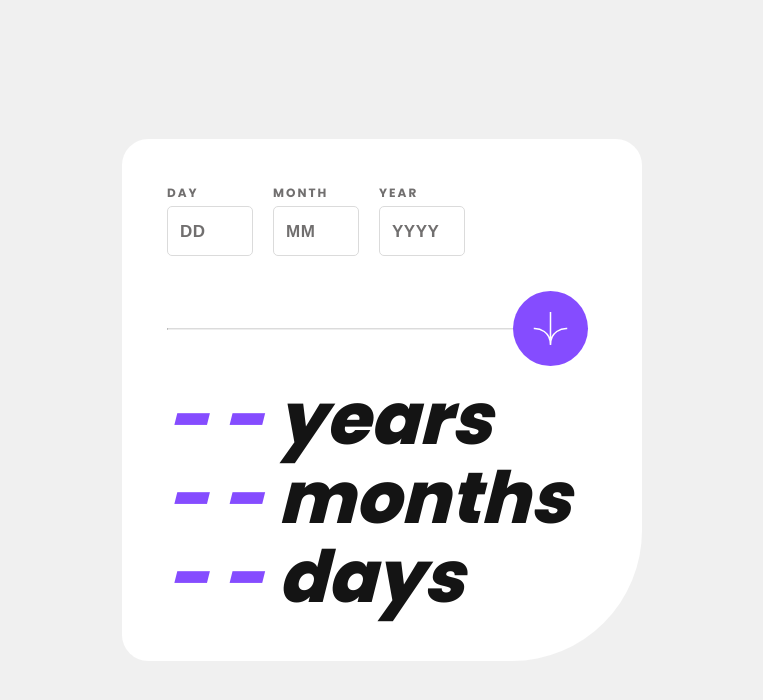
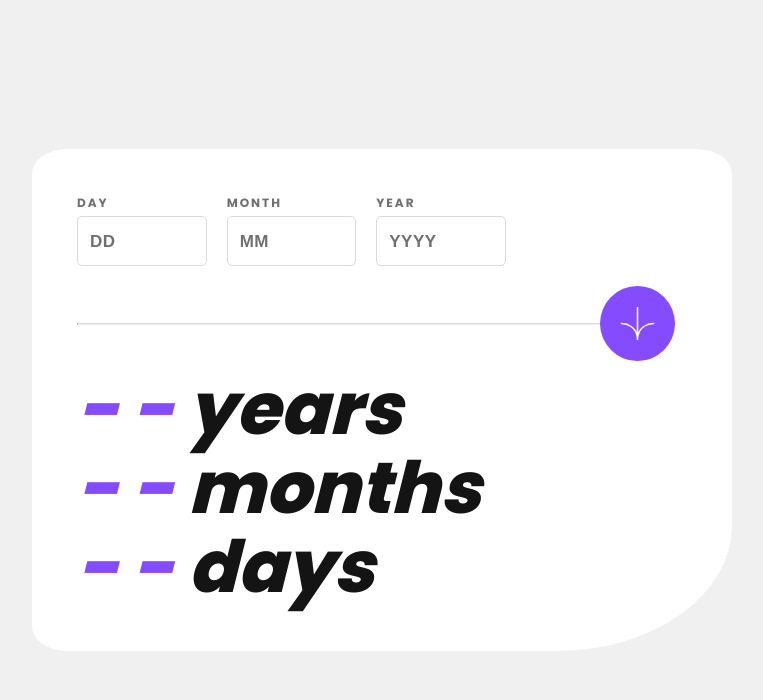
Before and after one commit to zun-liang/fem-age-calculator-app, a React (Create React App) app: page / in a window 1280 px wide. Shown: the top 700 px of the page, without its empty margins (258-1021 px from the left). Built offline with nearby package versions, Linux system fonts and the light colour scheme.

Commit message:
fix input type

```diff
--- a/src/App.css
+++ b/src/App.css
@@ -2,7 +2,6 @@
   box-sizing: border-box;
   padding: 0;
   margin: 0;
-  transition: ease all 1s;
 }
 
 :root {
@@ -16,19 +15,28 @@
   --off-black: hsl(0, 0%, 8%);
 }
 
+html, body, main {
+  width: 100vw;
+  height: 100%;
+  min-height: 100vh;
+}
+
 body {
-  min-height: 100vh;
-  overflow: hidden;
   color: var(--off-black);
   font-family: 'Poppins', sans-serif;
   background-color: var(--off-white);
 }
 
+main {
+  display: flex;
+  justify-content: center;
+  align-items: center;
+}
+
 .App {
-  width: 80%;
-  max-width: 650px;
-  min-width: 370px;
-  margin: 100px auto;
+  width: 320px;
+  height: 80%;
+  margin: 0 auto;
   border-radius: 5% 5% 25% 5%;
   background-color: var(--white);
   padding: 50px 30px 40px;
@@ -39,7 +47,7 @@ body {
 
 .birthday--container {
   width: 100%;
-  height: 110px;
+  height: 100px;
   display: flex;
   justify-content: center;
   gap: 15px;
@@ -112,7 +120,7 @@ body {
 
 .divider {
   width: 94%;
-  height: 70px;
+  height: 60px;
   display: flex;
   flex-direction: column;
   justify-content: center;
@@ -162,7 +170,7 @@ body {
 }
 
 .age {
-  font-size: 52px;
+  font-size: 40px;
   font-style: italic;
   font-weight: 800;
   line-height: 1.1;
@@ -173,20 +181,51 @@ body {
   animation-name: show;
 }
 
-@media (min-width: 800px) {
-  body {
-    display: flex;
-    justify-content: center;
-    align-items: center;
+@media (min-width: 400px) {
+  .App {
+    width: 350px;
   }
 
+  .age {
+    font-size: 45px;
+  }
+}
+
+@media (min-width: 500px) {
   .App {
+    width: 400px;
+  }
+
+  .age {
+    font-size: 50px;
+  }
+}
+
+@media (min-width: 600px) {
+  .App {
+    width: 500px;
+  }
+
+  .age {
+    font-size: 52px;
+  }
+}
+
+@media (min-width: 700px) {
+  .App {
+    width: 600px;
+  }
+}
+
+@media (min-width: 800px) {
+  .App {
+    width: 700px;
     padding: 45px;
     align-items: flex-start;
   }
 
   .birthday--container {
-    width: 80%;
+    width: 85%;
     justify-content: flex-start;
     gap: 20px;
   }
@@ -213,6 +252,10 @@ body {
     width: 35px;
   }
 
+  .age-container {
+    width: 100%;
+  }
+
   .age {
     font-size: 72px;
   }
--- a/src/components/Age.js
+++ b/src/components/Age.js
@@ -1,28 +1,28 @@
 import CountUp from "react-countup"
 
-const Age = props =>
+const Age = ({ testAll, age }) =>
   <div className="age--container">
     <h1 className="age">
         <span className="age--number">
-        {props.testAll === true
-          && props.age.year !== "- -"
-                ? <CountUp end={props.age.year}/>
+        {testAll === true
+          && age.year !== "- -"
+                ? <CountUp end={age.year}/>
                 : "- -"}
         </span> years
     </h1>
     <h2 className="age">
         <span className="age--number">
-        {props.testAll === true
-          && props.age.month !== "- -"
-                ? <CountUp end={props.age.month}/>
+        {testAll === true
+          && age.month !== "- -"
+                ? <CountUp end={age.month}/>
                 : "- -"}
         </span> months
         </h2>
     <h2 className="age">
         <span className="age--number">
-        {props.testAll === true
-          && props.age.day !== "- -"
-                ? <CountUp end={props.age.day}/>
+        {testAll === true
+          && age.day !== "- -"
+                ? <CountUp end={age.day}/>
                 : "- -"}
         </span> days
     </h2>
--- a/src/components/Birthday.js
+++ b/src/components/Birthday.js
@@ -1,57 +1,60 @@
-const Birthday = props =>
+const Birthday = ({ birthday, handleChange, isEmpty, regexResult, isPast, isValid }) =>
     <div className="birthday--container">
         <div className="birthday--container-small">
         <label
             htmlFor="day"
             className={`birthday--label
-                        ${props.isEmpty.day
-                          || !props.regexResult.day
-                          || !props.isPast.day
-                          || !props.isValid
+                        ${isEmpty.day
+                        || !regexResult.day
+                        || !isPast.day
+                        || !isValid
                             ? "error--label"
                             : ""}`}>
             Day
         </label>
         <input
-            type="text"
+            type="number"
+            min="1"
+            max="31"
+            step="1"
             id="day"
             name="day"
             placeholder="DD"
-            value={props.birthday.day}
-            onChange={props.handleChange}
+            value={birthday.day}
+            onChange={handleChange}
             className={`birthday--number
-                        ${props.isEmpty.day
-                            || !props.regexResult.day
-                            || !props.isPast.day
-                            || !props.isValid
+                        ${isEmpty.day
+                            || !regexResult.day
+                            || !isPast.day
+                            || !isValid
                             ? "error--border"
                             : ""}`}
         />
-        <p className={props.isEmpty.day
+        <p className={isEmpty.day
                         ? "error--state"
                         : "error--state-hidden"}>
             This field is required
         </p>
-        <p className={!props.regexResult.day
-                        && !props.isEmpty.day
-                        && props.isPast.day
-                        && props.isValid
+        <p className={!regexResult.day
+                        && !isEmpty.day
+                        && isPast.day
+                        && isValid
                         ? "error--state"
                         : "error--state-hidden"}>
             Must be a valid day
         </p>
-        <p className={!props.isPast.day
-                        && props.regexResult.day
-                        && !props.isEmpty.day
-                        && props.isValid
+        <p className={!isPast.day
+                        && regexResult.day
+                        && !isEmpty.day
+                        && isValid
                         ? "error--state"
                         : "error--state-hidden"}>
             Must be in the past
         </p>
-        <p className={!props.isValid
-                        && props.isPast.day
-                        && props.regexResult.day
-                        && !props.isEmpty.day
+        <p className={!isValid
+                        && isPast.day
+                        && regexResult.day
+                        && !isEmpty.day
                             ? "error--state"
                             : "error--state-hidden"}>
             Must be a valid date
@@ -62,46 +65,49 @@ const Birthday = props =>
         <label
             htmlFor="month"
             className={`birthday--label
-                        ${props.isEmpty.month
-                        || !props.regexResult.month
-                        || !props.isPast.month
-                        || !props.isValid
+                        ${isEmpty.month
+                        || !regexResult.month
+                        || !isPast.month
+                        || !isValid
                             ? "error--label"
                             : ""}`}>
             Month
         </label>
         <input
-            type="text"
+            type="number"
+            min="1"
+            max="12"
+            step="1"
             id="month"
             name="month"
             placeholder="MM"
-            value={props.birthday.month}
-            onChange={props.handleChange}
+            value={birthday.month}
+            onChange={handleChange}
             className={`birthday--number
-                        ${props.isEmpty.month
-                            || !props.regexResult.month
-                            || !props.isPast.month
-                            || !props.isValid
+                        ${isEmpty.month
+                            || !regexResult.month
+                            || !isPast.month
+                            || !isValid
                                 ? "error--border"
                                 : ""}`}
         />
-        <p className={props.isEmpty.month
+        <p className={isEmpty.month
                         ? "error--state"
                         : "error--state-hidden"}>
             This field is required
         </p>
-        <p className={!props.regexResult.month
-                        && !props.isEmpty.month
-                        && props.isPast.month
-                        && props.isValid
+        <p className={!regexResult.month
+                        && !isEmpty.month
+                        && isPast.month
+                        && isValid
                         ? "error--state"
                         : "error--state-hidden"}>
             Must be a valid month
         </p>
-        <p className={!props.isPast.month
-                        && props.regexResult.month
-                        && !props.isEmpty.month
-                        && props.isValid
+        <p className={!isPast.month
+                        && regexResult.month
+                        && !isEmpty.month
+                        && isValid
                         ? "error--state"
                         : "error--state-hidden"}>
             Must be in the past
@@ -112,45 +118,48 @@ const Birthday = props =>
         <label
             htmlFor="year"
             className={`birthday--label
-                        ${props.isEmpty.year
-                        || !props.regexResult.year
-                        || !props.isPast.year
-                        || !props.isValid
+                        ${isEmpty.year
+                        || !regexResult.year
+                        || !isPast.year
+                        || !isValid
                             ? "error--label"
                             : ""}`}>
             Year
         </label>
         <input
-            type="text"
+            type="number"
+            min="1900"
+            max="2030"
+            step="1"
             id="year"
             name="year"
             placeholder="YYYY"
-            value={props.birthday.year}
-            onChange={props.handleChange}
+            value={birthday.year}
+            onChange={handleChange}
             className={`birthday--number
-                        ${props.isEmpty.year
-                            || !props.regexResult.year
-                            || !props.isPast.year
-                            || !props.isValid
+                        ${isEmpty.year
+                            || !regexResult.year
+                            || !isPast.year
+                            || !isValid
                                 ? "error--border"
                                 : ""}`}
         />
-        <p className={props.isEmpty.year
+        <p className={isEmpty.year
                         ? "error--state"
                         : "error--state-hidden"}>
             This field is required
         </p>
-        <p className={!props.regexResult.year
-                        && !props.isEmpty.year
-                        && props.isPast.year
-                        && props.isValid
+        <p className={!regexResult.year
+                        && !isEmpty.year
+                        && isPast.year
+                        && isValid
                         ? "error--state"
                         : "error--state-hidden"}>
             Must be a valid year since 1900
         </p>
-        <p className={!props.isPast.year
-                        && !props.isEmpty.year
-                        && props.isValid
+        <p className={!isPast.year
+                        && !isEmpty.year
+                        && isValid
                         ? "error--state"
                         : "error--state-hidden"}>
             Must be in the past
```
Lines whose indentation alone changed are shown as unchanged.
